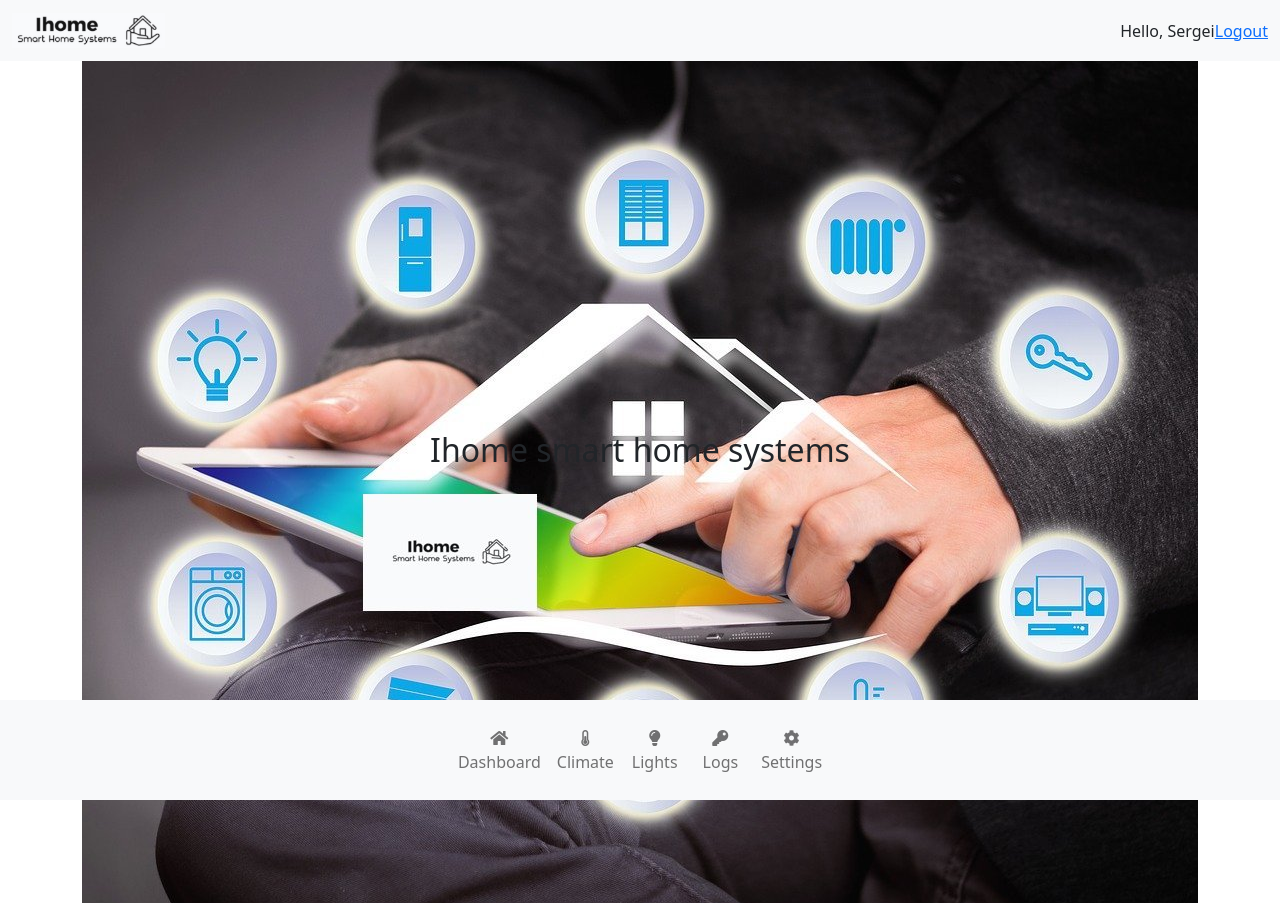
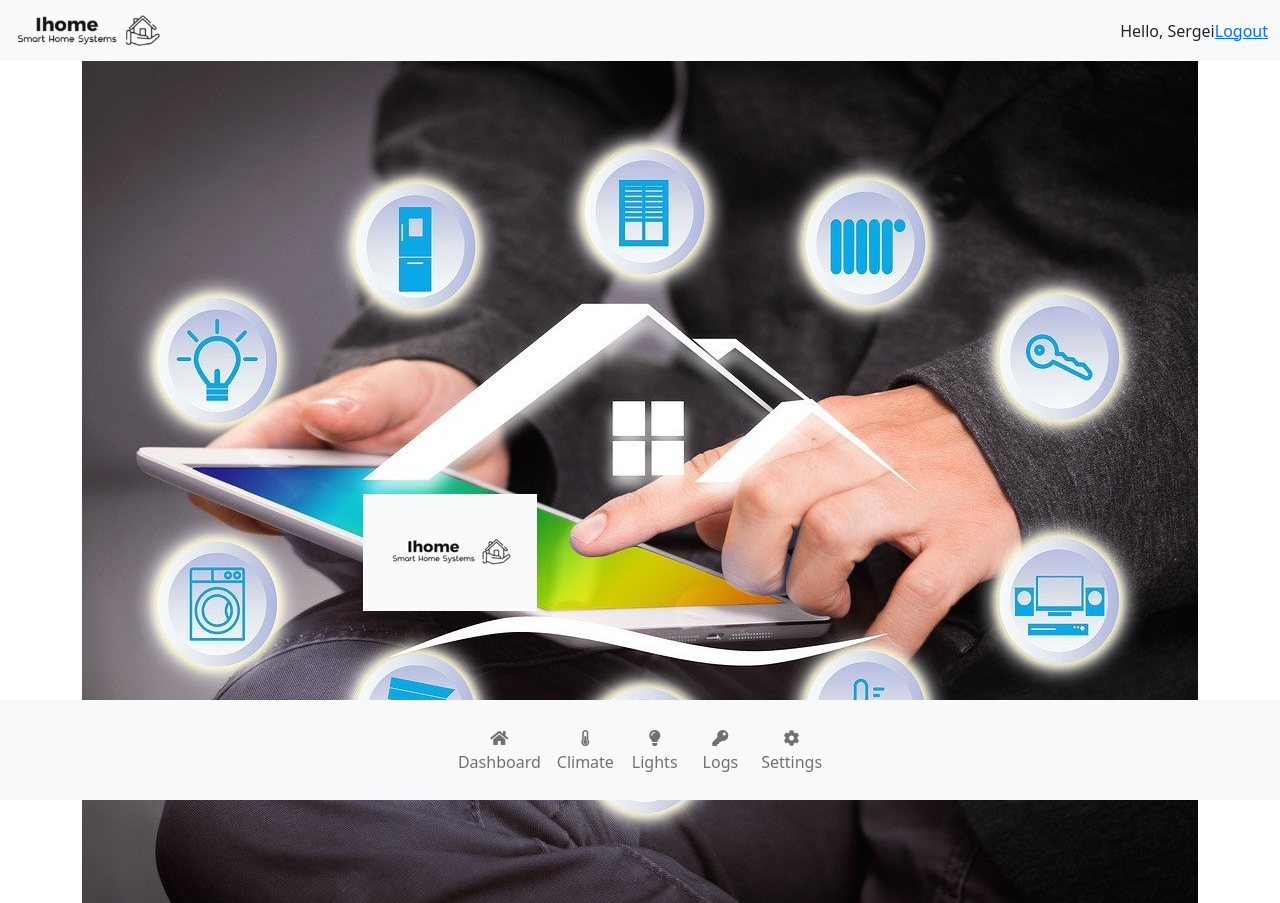
Before and after one commit to SergeiVorobev/Smart-home-website, a Django app: page / in a window 1280 px wide. Shown: the top 903 px of the page. Run offline with Django 3.2, Linux system fonts and the light colour scheme; a user stored in the database is signed in; some libraries are stand-ins or nearby versions.

```diff
--- a/templates/home.html
+++ b/templates/home.html
@@ -8,7 +8,7 @@
     <div class="item1" style="background-image: url('{% static "images/login.jpg"%}'); background-position:center top; height:850px; background-color: rgba(255, 255, 255, 0.8);">
         <div class="d-flex justify-content-between">
             <section>
-                <h2>Ihome smart home systems</h2>
+
 
             </section>
         </div>
```
Also changed, not shown: static/images/main.jpg (added).
